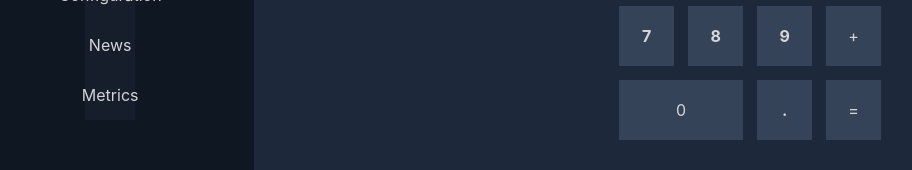
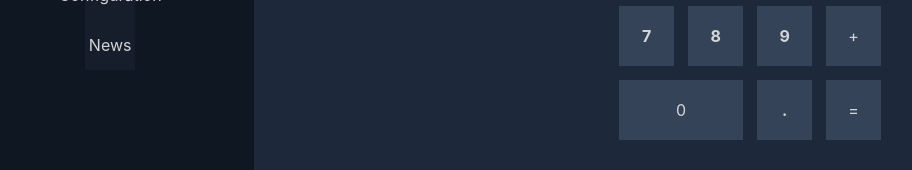
Before and after one commit to MathewLaskowski/calcapp, a React (Create React App) app: page / in a window 1280 px wide. Shown: the part 299-469 px from the top of the page, without its empty margins (34-946 px from the left). Built offline with nearby package versions, Linux system fonts and the light colour scheme.

Commit message:
remove menu list items

```diff
--- a/src/components/menu-list/menu-list.tsx
+++ b/src/components/menu-list/menu-list.tsx
@@ -8,7 +8,6 @@ const MenuList = () => (
       <Icon>Apps</Icon>
       <Icon>Configuration</Icon>
       <Icon>News</Icon>
-      <Icon>Metrics</Icon>
     </div>
   </Layout>
 )
```
